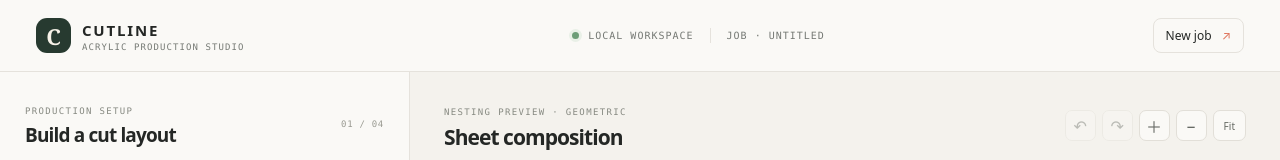
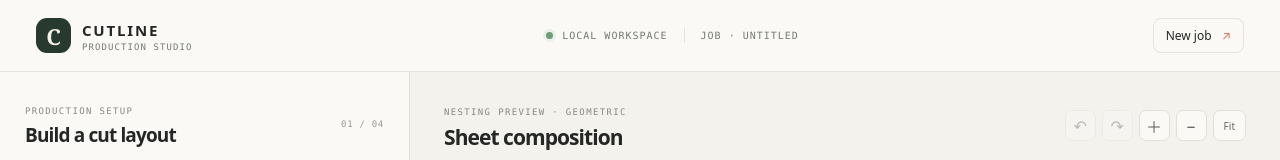
Before and after one commit to SangramChavan/cutline, a React (Vite) app: page / in a window 1280 px wide. Shown: the top 160 px of the page. Built offline with nearby package versions, Linux system fonts and the light colour scheme.

Commit message:
copy: rename brand to PRODUCTION STUDIO

```diff
--- a/src/ui.tsx
+++ b/src/ui.tsx
@@ -295,7 +295,7 @@ export default function App(){
   const maxW=toMm(effectiveSheet.width,effectiveSheet.unit),maxH=toMm(effectiveSheet.height,effectiveSheet.unit)
   const maxPacks=designs.reduce((n,d)=>n+(d.enabled?d.quantity:0),0)
   return <main className="app-shell">
-    <header className="topbar"><a className="brand" href="#"><span className="brand-mark">C</span><span>CUTLINE<small>ACRYLIC PRODUCTION STUDIO</small></span></a><div className="top-status"><span className="live-dot"/> LOCAL WORKSPACE <span className="top-divider"/> JOB · {designs.length?`${designs.length} DESIGNS`:'UNTITLED'}</div><button className="quiet-button" onClick={()=>{if(confirm('Start a new job? Current artwork is removed from memory.')){setDesigns([]);setLayout({sheets:[],unplaced:[],utilization:[]})}}}>New job <span>↗</span></button></header>
+    <header className="topbar"><a className="brand" href="#"><span className="brand-mark">C</span><span>CUTLINE<small>PRODUCTION STUDIO</small></span></a><div className="top-status"><span className="live-dot"/> LOCAL WORKSPACE <span className="top-divider"/> JOB · {designs.length?`${designs.length} DESIGNS`:'UNTITLED'}</div><button className="quiet-button" onClick={()=>{if(confirm('Start a new job? Current artwork is removed from memory.')){setDesigns([]);setLayout({sheets:[],unplaced:[],utilization:[]})}}}>New job <span>↗</span></button></header>
     <div className="workspace">
       <aside className="side-panel">
         <div className="panel-heading"><div><span className="eyebrow">PRODUCTION SETUP</span><h1>Build a cut layout</h1></div><span className="step-count">01 / 04</span></div>
```
